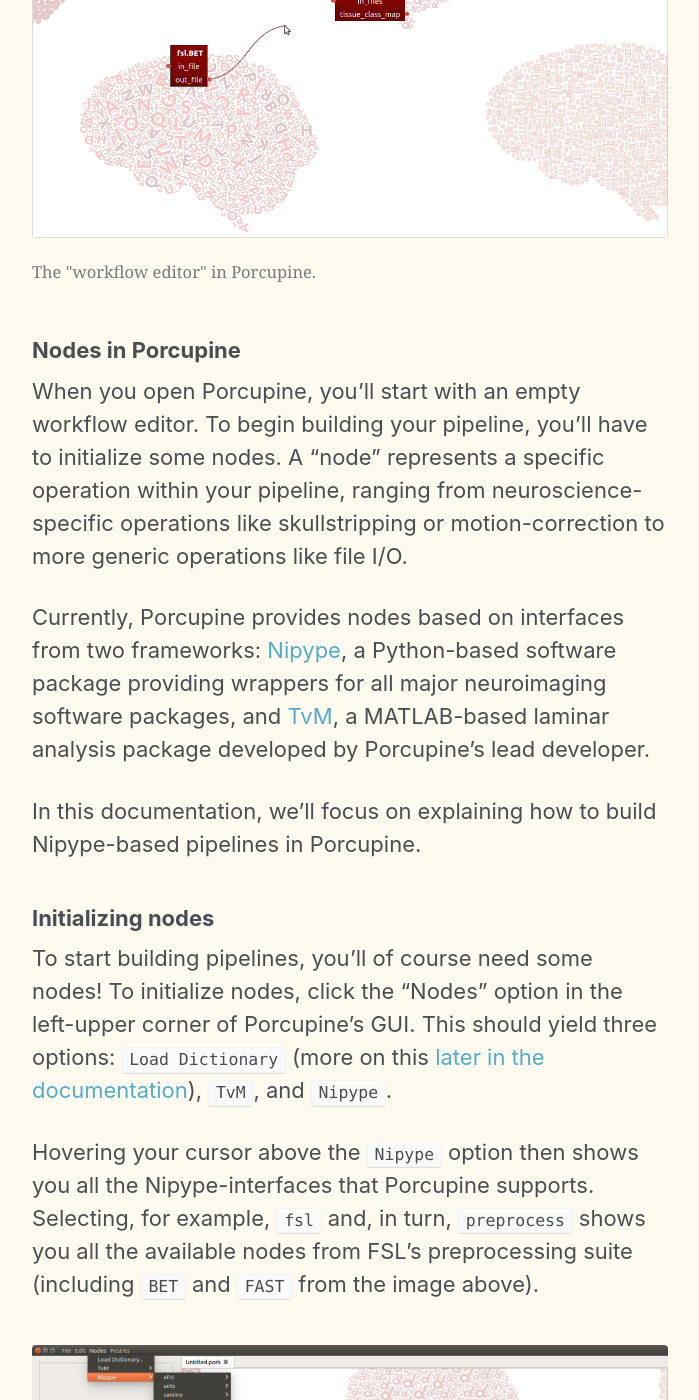
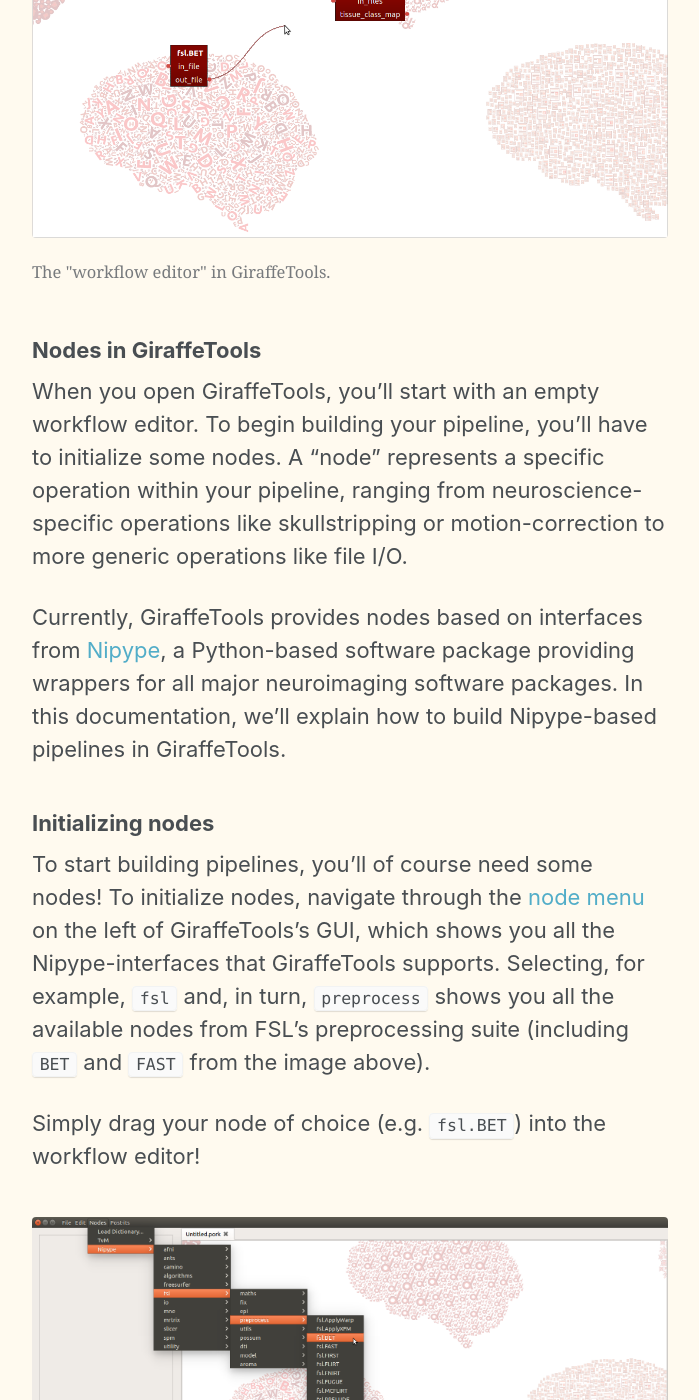
Before and after one commit to GiraffeTools/Documentation, a Jekyll site: the page built from _documentation/1_basics_2_workflow_editor.md, in a window 1280 px wide and 1400 px high, scrolled down 432 px. Shown: the whole window, without its empty margins (290-989 px from the left). Built offline with Jekyll 4.4.1, drawn with Linux system fonts in a browser that asks for light colours; some of the changed text lies outside the part shown.

Commit message:
GiraffeTools windows Image

```diff
--- a/_documentation/1_basics_2_workflow_editor.md
+++ b/_documentation/1_basics_2_workflow_editor.md
@@ -8,59 +8,52 @@
 permalink: /documentation/basics/workflow-editor
 ---
 
-The workflow editor is the part of Porcupine you'll probably spend most of your
+The workflow editor is the part of GiraffeTools you'll probably spend most of your
 time building your pipeline. In this window, you'll initialize the nodes of
 your pipeline and draw connections between them.
 
 <figure>
 	<a href="{{ site.url }}{{ site.baseurl }}/documentation/images/workflow_editor.png"><img
     src="{{ site.url }}{{ site.baseurl }}/{{ example_path }}/documentation/images/workflow_editor.png"></a>
-	<figcaption>The "workflow editor" in Porcupine.</figcaption>
+	<figcaption>The "workflow editor" in GiraffeTools.</figcaption>
 </figure>
 
-### Nodes in Porcupine
-When you open Porcupine, you'll start with an empty workflow editor. To begin
+### Nodes in GiraffeTools
+When you open GiraffeTools, you'll start with an empty workflow editor. To begin
 building your pipeline, you'll have to initialize some nodes. A "node" represents
 a specific operation within your pipeline, ranging from neuroscience-specific
 operations like skullstripping or motion-correction to more generic operations
 like file I/O.
 
-Currently, Porcupine provides nodes based on interfaces from two frameworks:
+Currently, GiraffeTools provides nodes based on interfaces from
 [Nipype](http://nipype.readthedocs.io/en/latest/), a Python-based software
-package providing wrappers for all major neuroimaging software packages,
-and [TvM](https://github.com/TimVanMourik/OpenFmriAnalysis),
-a MATLAB-based laminar analysis package developed by Porcupine's lead developer.
-
-In this documentation, we'll focus on explaining how to build Nipype-based
-pipelines in Porcupine.
+package providing wrappers for all major neuroimaging software packages.
+In this documentation, we'll explain how to build Nipype-based
+pipelines in GiraffeTools.
 
 ### Initializing nodes
 To start building pipelines, you'll of course need some nodes!
-To initialize nodes, click the "Nodes" option in the left-upper corner of
-Porcupine's GUI. This should yield three options: `Load Dictionary`
-(more on this [later in the documentation](/Porcupine/documentation/advanced/custom-nodes)),
-`TvM`, and `Nipype`.
-
-Hovering your cursor above the `Nipype` option then shows you all the Nipype-interfaces
-that Porcupine supports. Selecting, for example, `fsl` and, in turn, `preprocess`
+To initialize nodes, navigate through the [node menu](/GiraffeTools/documentation/basics/node-menu)
+on the left of GiraffeTools's GUI, which shows you all the Nipype-interfaces
+that GiraffeTools supports. Selecting, for example, `fsl` and, in turn, `preprocess`
 shows you all the available nodes from FSL's preprocessing suite (including
 `BET` and `FAST` from the image above).
 
+
+Simply drag your node of choice (e.g. `fsl.BET`) into the workflow editor!
+
+<!-- Change this to drag and drop node gif -->
 <figure>
 	<a href="{{ site.url }}{{ site.baseurl }}/documentation/images/init_nodes.png"><img
     src="{{ site.url }}{{ site.baseurl }}/{{ example_path }}/documentation/images/init_nodes.png"></a>
-	<figcaption>The "workflow editor" in Porcupine.</figcaption>
+	<figcaption>The "workflow editor" in GiraffeTools.</figcaption>
 </figure>
 
-Clicking on one of these nodes (e.g. `fsl.BET`), then, creates a node in the
-workflow editor!
 
 ## Input-ports and output-ports
 Now, suppose you've created an `fsl.BET` and an `fsl.FAST` node as in the above
 example. Looking at, for example, the `fsl.BET` node, you see the name of the
-interface (here "fsl.BET") at the top of the node. Note that you can simply change
-this default name, for example if you want to give it a more intuitive name
-(like "skullstrip" instead of "fsl.BET"), by clicking on it.
+interface (here "fsl.BET") at the top of the node.
 
 Below the name of the interface, the node's "ports" (as we call them) are listed.
 Each port is either an input-port, recognizable by the little red dot on the
@@ -71,6 +64,7 @@
 (For Nipype-nodes, these input-ports correspond to the `inputs` attribute/traits
 of nodes, and the output-ports correspond to the `outputs` attribute/traits.)
 
+<!-- Change to GiraffeTools image -->
 <figure>
 	<a href="{{ site.url }}{{ site.baseurl }}/documentation/images/closeup_node_edited.png"><img
     src="{{ site.url }}{{ site.baseurl }}/{{ example_path }}/documentation/images/closeup_node_edited.png"></a>
```
Also changed, not shown: other parts of _documentation/1_basics_2_workflow_editor.md (+6 -4 lines), _documentation/1_basics_1_intro.md (+12 -12 lines), _documentation/images/porcupine_windows.png (deleted), 1 other file.
